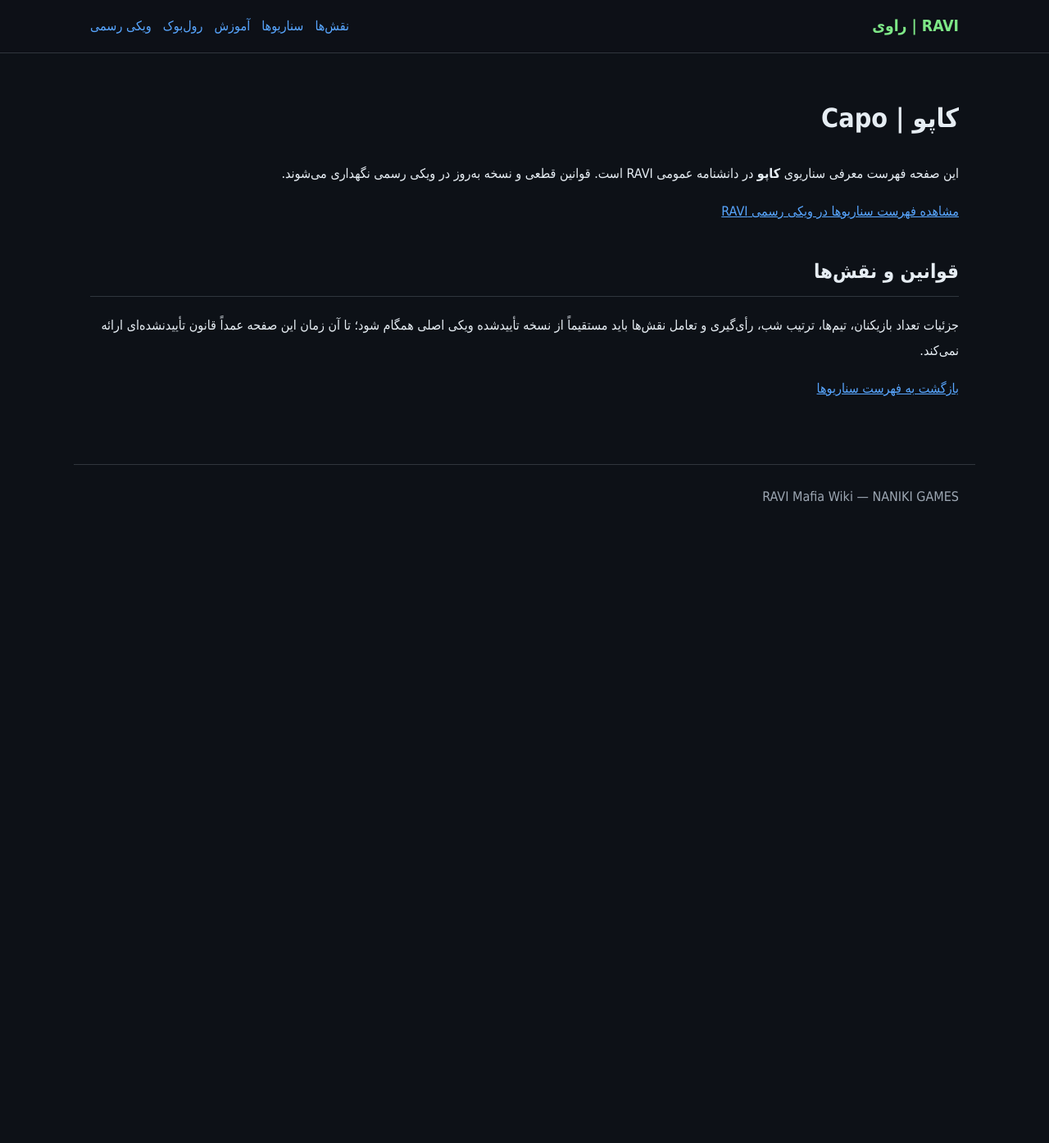
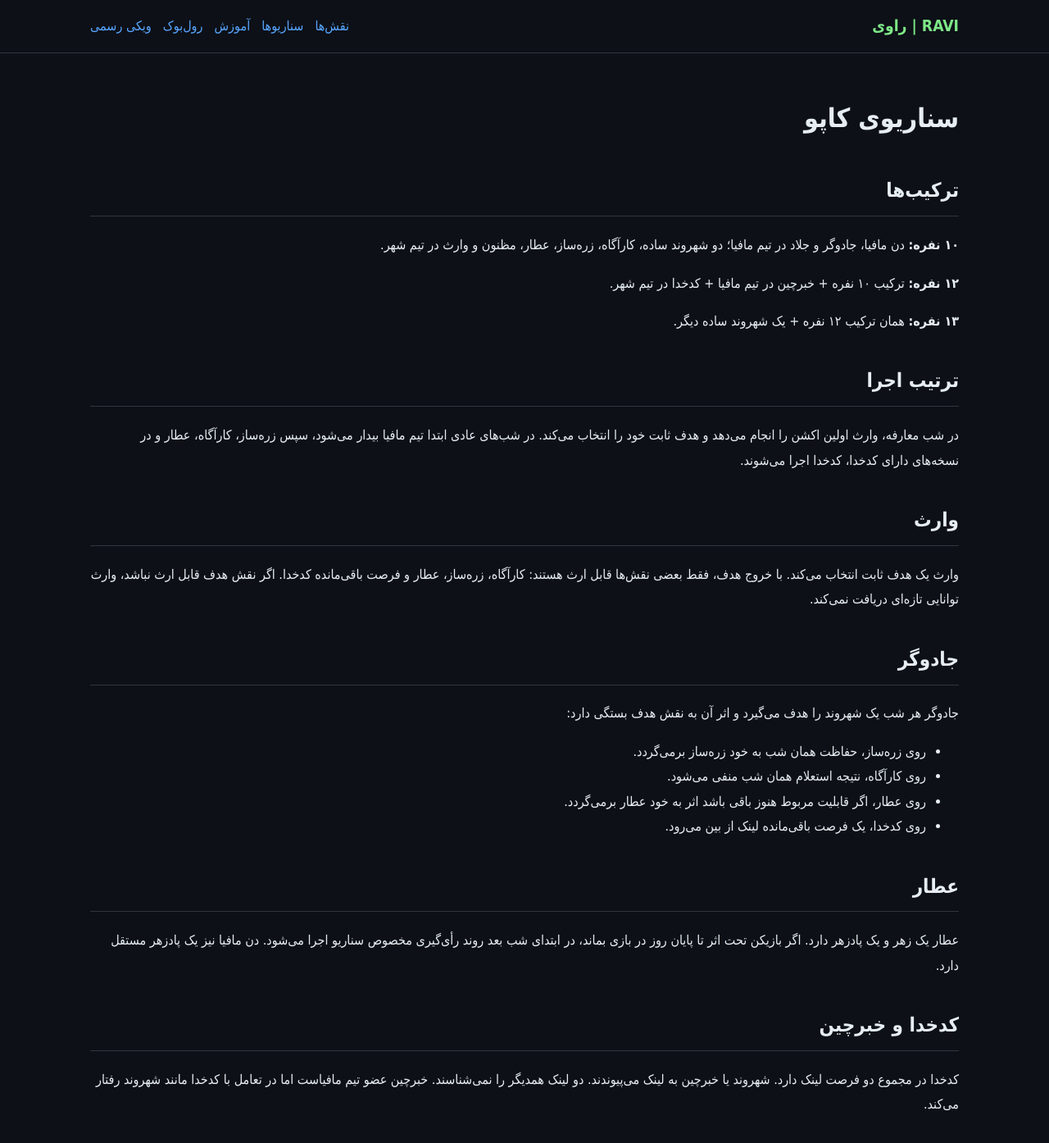
Before and after one commit to nakisa20015-gif/RAVI-Mafia-Wiki, a Jekyll site: the page built from scenarios/capo.md, in a window 1280 px wide and 1400 px high. Shown: the top 1394 px of the window at 82% size. Built offline with Jekyll 4.4.1, drawn with Linux system fonts in a browser that asks for light colours; our own code applies the rules of GitHub Pages for plain Markdown files; some of the changed text lies outside the part shown.

Commit message:
Expand Capo scenario rules

```diff
--- a/scenarios/capo.md
+++ b/scenarios/capo.md
@@ -1,11 +1,62 @@
-# کاپو | Capo
+---
+layout: default
+title: "سناریوی کاپو | RAVI Mafia"
+description: "قوانین سناریوی کاپو در RAVI شامل ترکیب نفرات، وارث، جادوگر، عطار، کدخدا و تعامل نقش‌ها"
+permalink: "/scenarios/capo/"
+---
 
-این صفحه فهرست معرفی سناریوی **کاپو** در دانشنامه عمومی RAVI است. قوانین قطعی و نسخه به‌روز در ویکی رسمی نگهداری می‌شوند.
+# سناریوی کاپو
 
-[مشاهده فهرست سناریوها در ویکی رسمی RAVI](https://ravi-private-private.nakisa20015.workers.dev/wiki/)
+## ترکیب‌ها
 
-## قوانین و نقش‌ها
+**۱۰ نفره:** دن مافیا، جادوگر و جلاد در تیم مافیا؛ دو شهروند ساده، کارآگاه، زره‌ساز، عطار، مظنون و وارث در تیم شهر.
 
-جزئیات تعداد بازیکنان، تیم‌ها، ترتیب شب، رأی‌گیری و تعامل نقش‌ها باید مستقیماً از نسخه تأییدشده ویکی اصلی همگام شود؛ تا آن زمان این صفحه عمداً قانون تأییدنشده‌ای ارائه نمی‌کند.
+**۱۲ نفره:** ترکیب ۱۰ نفره + خبرچین در تیم مافیا + کدخدا در تیم شهر.
 
-[بازگشت به فهرست سناریوها](./README.md)
+**۱۳ نفره:** همان ترکیب ۱۲ نفره + یک شهروند ساده دیگر.
+
+## ترتیب اجرا
+
+در شب معارفه، وارث اولین اکشن را انجام می‌دهد و هدف ثابت خود را انتخاب می‌کند. در شب‌های عادی ابتدا تیم مافیا بیدار می‌شود، سپس زره‌ساز، کارآگاه، عطار و در نسخه‌های دارای کدخدا، کدخدا اجرا می‌شوند.
+
+## وارث
+
+وارث یک هدف ثابت انتخاب می‌کند. با خروج هدف، فقط بعضی نقش‌ها قابل ارث هستند: کارآگاه، زره‌ساز، عطار و فرصت باقی‌مانده کدخدا. اگر نقش هدف قابل ارث نباشد، وارث توانایی تازه‌ای دریافت نمی‌کند.
+
+## جادوگر
+
+جادوگر هر شب یک شهروند را هدف می‌گیرد و اثر آن به نقش هدف بستگی دارد:
+- روی زره‌ساز، حفاظت همان شب به خود زره‌ساز برمی‌گردد.
+- روی کارآگاه، نتیجه استعلام همان شب منفی می‌شود.
+- روی عطار، اگر قابلیت مربوط هنوز باقی باشد اثر به خود عطار برمی‌گردد.
+- روی کدخدا، یک فرصت باقی‌مانده لینک از بین می‌رود.
+
+## عطار
+
+عطار یک زهر و یک پادزهر دارد. اگر بازیکن تحت اثر تا پایان روز در بازی بماند، در ابتدای شب بعد روند رأی‌گیری مخصوص سناریو اجرا می‌شود. دن مافیا نیز یک پادزهر مستقل دارد.
+
+## کدخدا و خبرچین
+
+کدخدا در مجموع دو فرصت لینک دارد. شهروند یا خبرچین به لینک می‌پیوندند. دو لینک همدیگر را نمی‌شناسند. خبرچین عضو تیم مافیاست اما در تعامل با کدخدا مانند شهروند رفتار می‌کند.
+
+## معتمد و تفنگ روز اول
+
+در پایان روز اول، معتمد شهر با رأی انتخاب می‌شود. معتمد دو هدف اعلام می‌کند و طبق تصمیم تیم مافیا یک تفنگ جنگی و یک تفنگ مشقی در این مرحله وارد بازی می‌شود.
+
+## جلاد
+
+جلاد مشابه ناتو عمل می‌کند و به‌جای اکشن معمول تیم، یک بازیکن و نقش او را حدس می‌زند. حدس صحیح اثر قطعی سناریویی دارد.
+
+## دن مافیا و سوداگری
+
+دن مافیا می‌تواند با فدا کردن یکی از هم‌تیمی‌های زنده و به‌جای اکشن عادی، یک شهروند ساده یا مظنون را به تیم مافیا جذب کند. وارث قابل سوداگری نیست.
+
+## زره‌ساز
+
+زره‌ساز هر شب یک بازیکن را در برابر اکشن معمول مافیا محافظت می‌کند و در کل بازی یک بار می‌تواند خودش را نجات دهد.
+
+## استعلام کارآگاه
+
+دن مافیا برای کارآگاه منفی و مظنون مثبت اعلام می‌شود. سایر مافیاها مثبت و شهروندان منفی‌اند. اگر جادوگر همان شب کارآگاه را هدف گرفته باشد، نتیجه استعلام منفی می‌شود.
+
+[فهرست سناریوها]({{ site.baseurl }}/scenarios/) · [ویکی رسمی RAVI](https://ravi-private-private.nakisa20015.workers.dev/wiki/)
```
